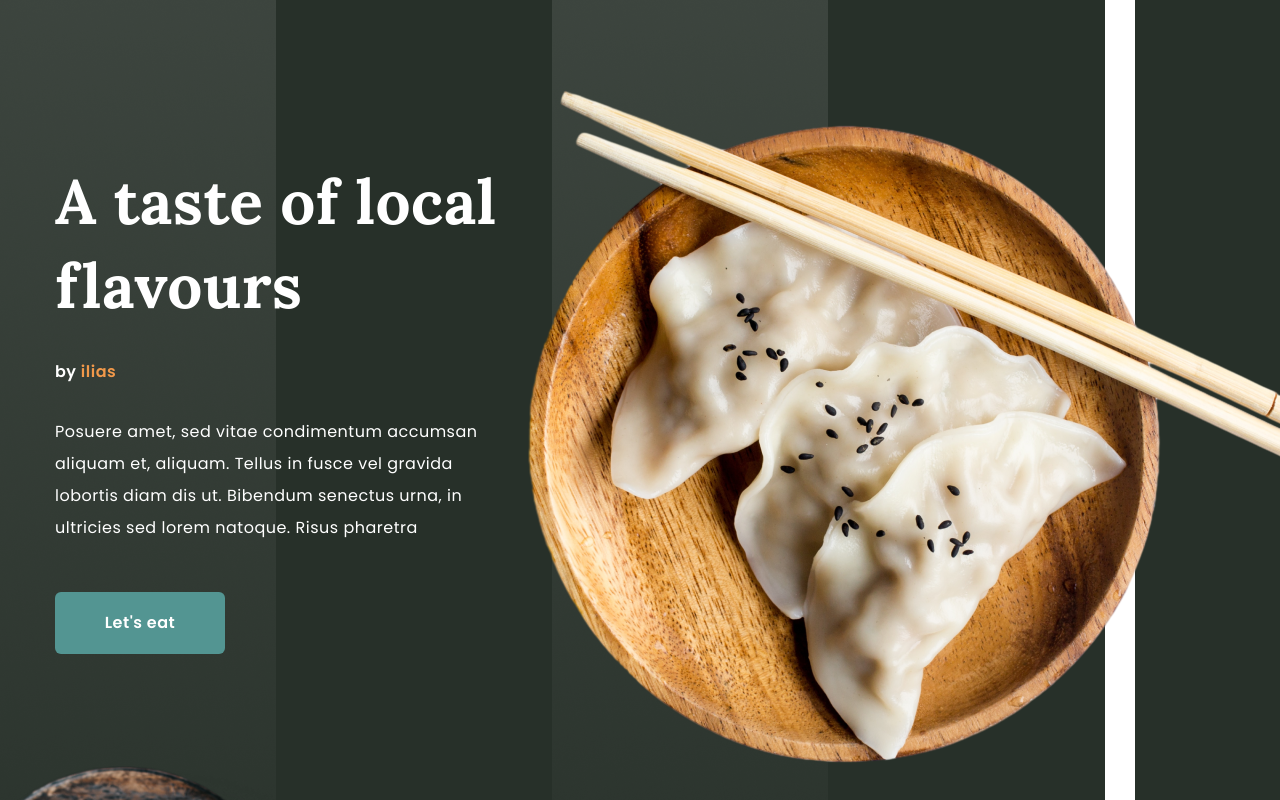
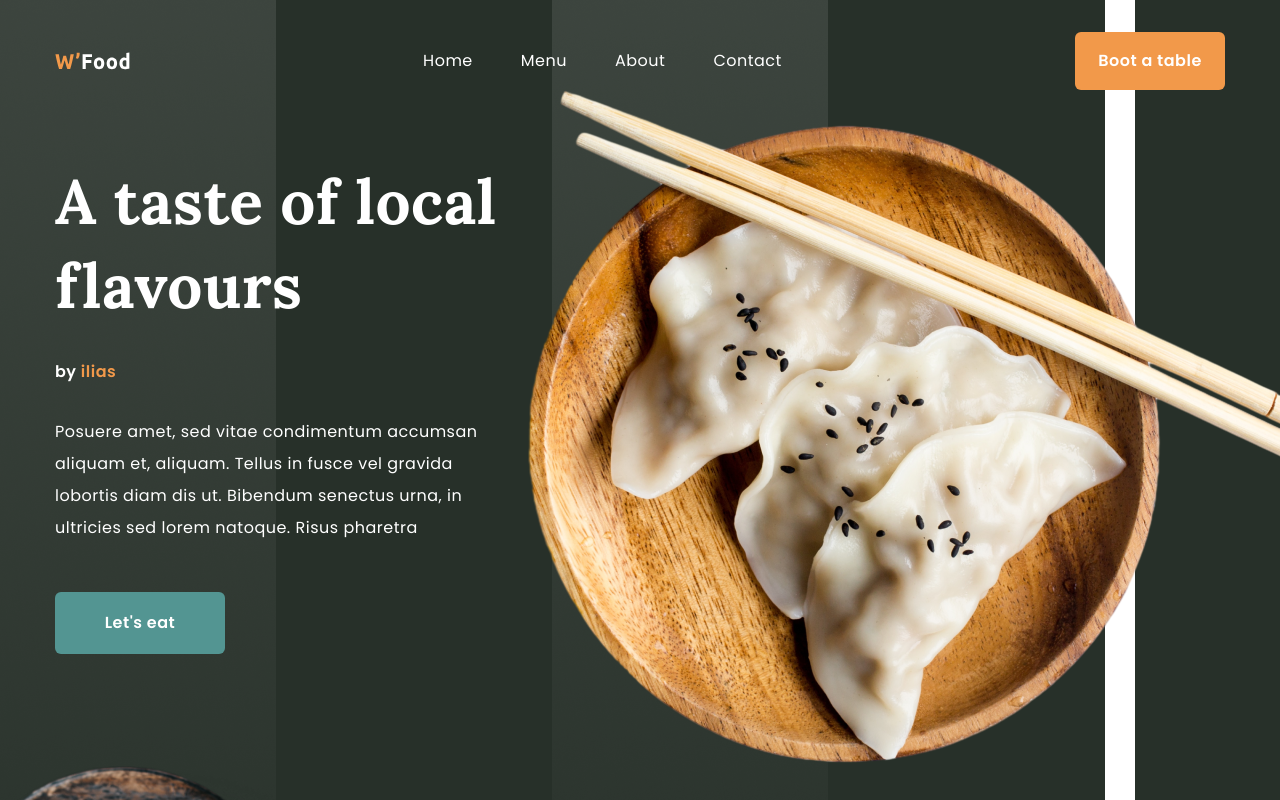
Before and after one commit to Abirelbahri/restaurantreservation, a Next.js app: page / in a window 1280 px wide. Shown: the top 800 px of the page. Built offline with nearby package versions, Linux system fonts and the light colour scheme.

Commit message:
Fixing colors in tailwind config file , and Adding Header , Navbar , NavBar Mobile

```diff
--- a/app/page.jsx
+++ b/app/page.jsx
@@ -1,11 +1,13 @@
+import Header from "@/components/Header";
 import Hero from "@/components/Hero";
 import StyleGuide from "@/components/StyleGuide";
 
 export default function Home() {
   return (
     <main className="w-full max-w-[1440px] bg-white mx-auto overflow-hidden ">
+    <Header/>
+    <Hero />
       {/* <StyleGuide /> */}
-    <Hero />
     <div className="h-[4000px]"></div>
     </main>
   );
--- /dev/null
+++ b/components/Header.jsx
@@ -0,0 +1,65 @@
+"use client";
+import react, { useState, useEffect } from "react";
+import Image from "next/image";
+import Link from "next/link";
+import { Link as ScrollLink } from "react-scroll";
+
+import Nav from "./Nav";
+import NavMobile from "./NavMobile";
+import { Button } from "./ui/button";
+
+const Header = () => {
+  const [active, setActive] = useState(false); // useState Hook
+  useEffect(() => {
+    const handleScroll = () => {
+      // Scroll Detecting
+      setActive(window.scrollY > 100);
+    };
+    //eventLisener
+    window.addEventListener("scroll", handleScroll);
+    //clearing event
+    return () => {
+      window.removeEventListener("scroll", handleScroll);
+    };
+  }, []);
+
+  return (
+    <div
+      className={` ${
+        active ? "bg-black py-4" : "bg-none py-8"
+      } fixed top-0 w-full z-50 left-0 right-0 transition-all duration-200`}
+    >
+      {" "}
+      {/* // the bg-black is bg-black-heavy and need cheking after  */}
+      <div className="container mx-auto">
+        {/* logo nav btn */}
+        <div className="flex items-center justify-between">
+          {/* logo */}
+          <Link href="/">
+            <Image src="/logo.svg" width={75} height={30} alt="" />
+          </Link>
+          {/* navbar */}
+          <Nav
+            containerStyles="hidden xl:flex gap-x-12 text-white"
+            linkStyles="capitalize"
+          />
+          {/* btn */}
+          <ScrollLink to="reservation" smooth={true}>
+            <Button variant="orange" size="sm">
+              Boot a table
+            </Button>
+          </ScrollLink>
+          {/* mobile nav */}
+          <NavMobile
+            containerStyles="xl:hidden"
+            iconStyles="text-3xl"
+            linkStyles="uppercase"
+          />
+          {/* xl:hidden to make it dissapear in big screens */}
+        </div>
+      </div>
+    </div>
+  );
+};
+
+export default Header;
--- /dev/null
+++ b/components/Nav.jsx
@@ -0,0 +1,48 @@
+import { Link } from "react-scroll";
+
+const links = [
+  {
+    path: "home",
+    name: "home",
+    offset: -50,
+  },
+  {
+    path: "menu",
+    name: "menu",
+    offset: -50,
+  },
+  {
+    path: "about",
+    name: "about",
+    offset: -150,
+  },
+  {
+    path: "contact",
+    name: "contact",
+    offset: 0,
+  },
+];
+/* mapping the Links */
+const Nav = ({ containerStyles, linkStyles }) => {
+  return (
+    <nav className={`${containerStyles}`}>
+      {links.map((link, index) => {
+        return (
+          <Link
+            key={index}
+            to={link.path}
+            spy={true}
+            smooth={true}
+            offset={link.offset}
+            duration={500}
+            className={`${linkStyles}`}
+          >
+            {link.name}
+          </Link>
+        );
+      })}
+    </nav>
+  );
+};
+
+export default Nav;
--- /dev/null
+++ b/components/NavMobile.jsx
@@ -0,0 +1,93 @@
+"use client";
+import React, { useState } from "react";
+import { RiMenu2Line, RiHomeFill } from "react-icons/ri";
+import { IoCloseOutline } from "react-icons/io5";
+import { BiSolidFoodMenu } from "react-icons/bi";
+import { FaUsers, FaEnvelope } from "react-icons/fa";
+
+import { Link as ScrollLink } from "react-scroll";
+import Image from "next/image";
+import Link from "next/link";
+import { Button } from "./ui/button";
+
+const links = [
+  {
+    icon: <RiHomeFill />,
+    path: "home",
+    name: "home",
+    offset: 0,
+  },
+  {
+    icon: <BiSolidFoodMenu />,
+    path: "menu",
+    name: "menu",
+    offset: 0,
+  },
+  {
+    icon: <FaUsers />,
+    path: "about",
+    name: "about",
+    offset: -50,
+  },
+  {
+    icon: <RiHomeFill />,
+    path: "contact",
+    name: "contact",
+    offset: 0,
+  },
+];
+
+const NavMobile = ({ containerStyles, iconStyles, linkStyles }) => {
+  const [isOpen, setIsOpen] = useState(false);
+  return (
+    /* nav btn open */
+    <div onClick={() => setIsOpen(!isOpen)} className={`${containerStyles}`}>
+      <div className="cursor-pointer outline-none">
+        <RiMenu2Line className="text-3xl text-white transition-all duration-200" />
+      </div>
+      <aside
+        className={`${
+          isOpen ? "right-0" : "-right-full"
+        } bg-black fixed z-20 w-full p-10 top-0 bottom-0 transition-all duration-500`}
+      >
+        <div className="flex flex-col items-center justify-between h-full">
+          {/* nav btn close */}
+          <div
+            onClick={() => setIsOpen(false)}
+            className="cursor-pointer text-4xl text-white absolute w-10 h-10 left-8
+             top-8 flex item-center justify-center"
+          >
+            <IoCloseOutline className="text-3xl text-white transition-all duration-200" />
+          </div>
+          {/* logo */}
+          <Link href="/">
+            <Image src="/logo.svg" width={90} height={90} alt="" />
+          </Link>
+          {/* LINKS */}
+          <div className="flex flex-col gap-y-8">
+            {links.map((link, index) => {
+              return (
+                <ScrollLink
+                  key={index}
+                  to={link.path}
+                  offset={link.offset}
+                  smooth={false}
+                  className="flex items-center gap-x-3 "
+                >
+                  <div className={`${iconStyles}`}>{link.icon}</div>
+                  <div className={`${linkStyles}`}>{link.name}</div>
+                </ScrollLink>
+              );
+            })}
+          </div>
+          {/* btn */}
+          <ScrollLink to="reservation" smooth offset={-150}>
+            <Button variant="orange">Book a table</Button>
+          </ScrollLink>
+        </div>
+      </aside>
+    </div>
+  );
+};
+
+export default NavMobile;
--- a/tailwind.config.js
+++ b/tailwind.config.js
@@ -19,7 +19,7 @@
         xl: '1200px',
       },
     },
-    color:{
+    colors:{
       body :'#e5e5e5',
       white: '#fff',
       green:{DEFAULT:'#539592', hover:'#40807d'},
```
